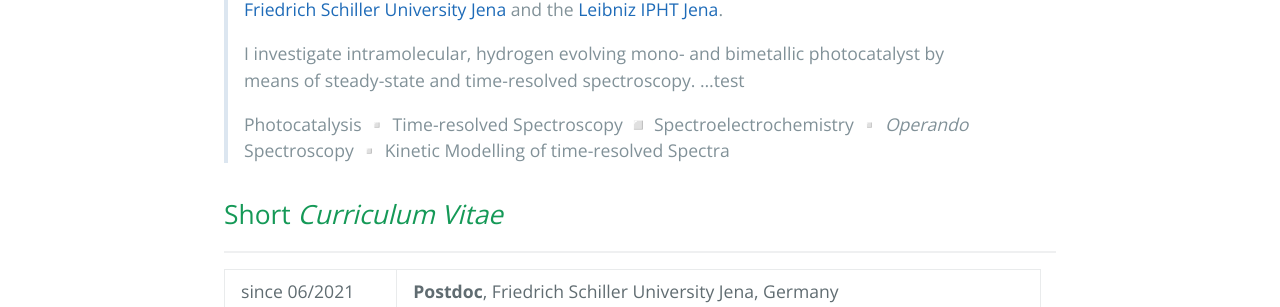
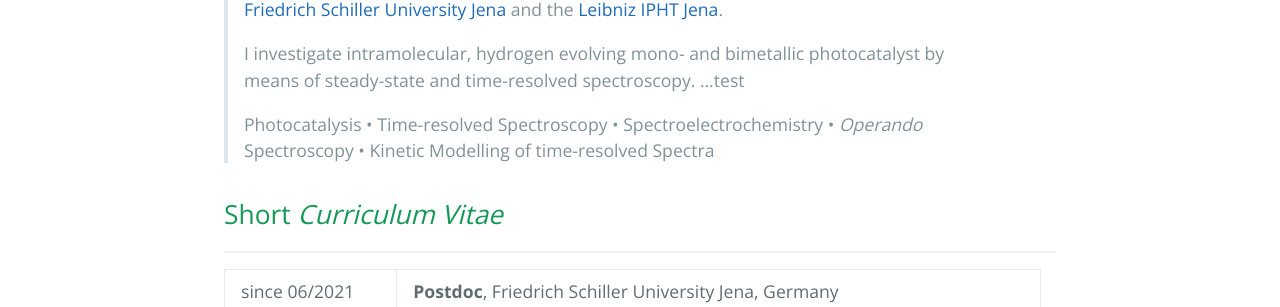
Before and after one commit to carolin-m/carolin-m.github.io, a Jekyll site: the page built from now.md, in a window 1280 px wide. Shown: the part 477-784 px from the top of the page. Built offline with Jekyll 4.4.1, drawn with Linux system fonts in a browser that asks for light colours.

Commit message:
Update now.md

```diff
--- a/now.md
+++ b/now.md
@@ -13,7 +13,7 @@
 >
 > I investigate intramolecular, hydrogen evolving mono- and bimetallic photocatalyst by means of steady-state and time-resolved spectroscopy. ...test
 >
-> Photocatalysis ▫️ Time-resolved Spectroscopy ◽️ Spectroelectrochemistry ▫️ *Operando* Spectroscopy ▫️ Kinetic Modelling of time-resolved Spectra
+> Photocatalysis • Time-resolved Spectroscopy • Spectroelectrochemistry • *Operando* Spectroscopy • Kinetic Modelling of time-resolved Spectra
 
 ## Short *Curriculum Vitae* <br>
 ________________
```
